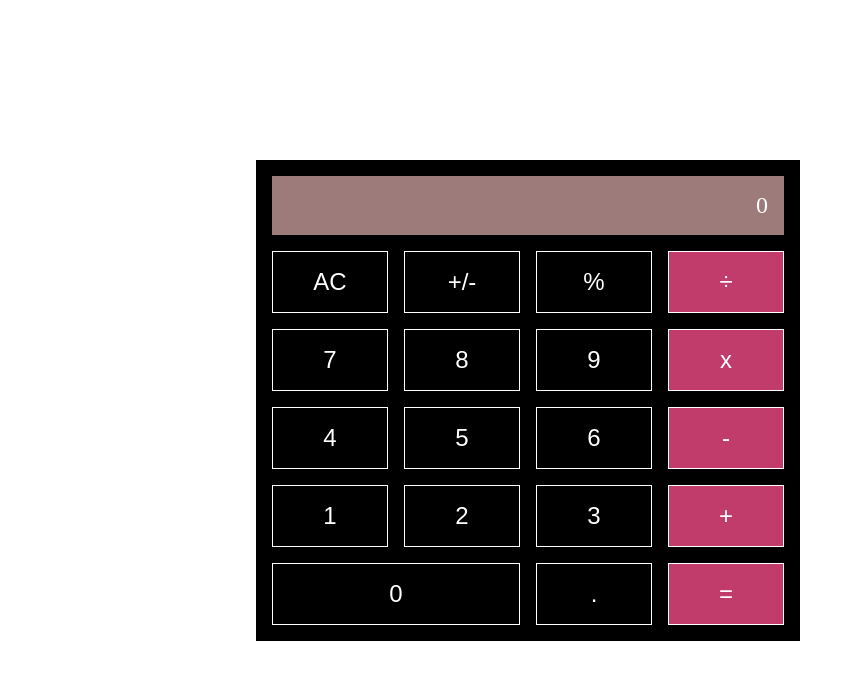
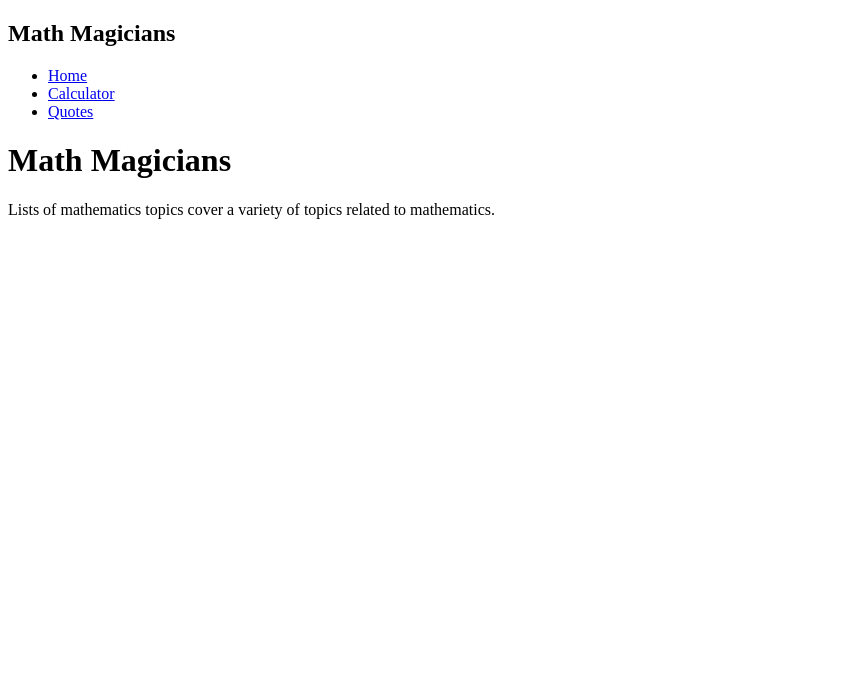
Before and after one commit to asharanjith/math-magicians, a React (Create React App) app: page /Quotes in a window 1280 px wide. Shown: the top 680 px of the page, without its empty margins (0-855 px from the left). Built offline with nearby package versions, Linux system fonts and the light colour scheme.

Commit message:
Add home page and quotes page using Routes

```diff
--- a/package.json
+++ b/package.json
@@ -9,6 +9,7 @@
     "big.js": "^6.2.1",
     "react": "^18.2.0",
     "react-dom": "^18.2.0",
+    "react-router-dom": "^6.4.5",
     "react-scripts": "^5.0.1",
     "web-vitals": "^2.1.4"
   },
--- a/src/App.js
+++ b/src/App.js
@@ -1,6 +1,10 @@
 import React from 'react';
+import { Route, Routes } from 'react-router-dom';
 import './App.css';
 import Calculator from './components/calculator';
+import Home from './components/Pages/Home';
+import Quotes from './components/Pages/Quotes';
+import Navbar from './components/Navbar';
 
 class App extends React.Component {
   constructor(props) {
@@ -10,9 +14,15 @@ class App extends React.Component {
 
   render() {
     return (
-      <div className="App">
-        <Calculator />
-      </div>
+      <>
+        <Navbar />
+        <Routes>
+          <Route path="/" element={<Home />} />
+          <Route path="Calculator" element={<Calculator />} />
+          <Route path="Quotes" element={<Quotes />} />
+
+        </Routes>
+      </>
     );
   }
 }
--- /dev/null
+++ b/src/components/Navbar.js
@@ -0,0 +1,30 @@
+import React from 'react';
+import { Link } from 'react-router-dom';
+
+class Navbar extends React.Component {
+  constructor(props) {
+    super(props);
+    this.state = { };
+  }
+
+  render() {
+    return (
+      <nav className="navbar">
+        <h1 className="navbar__title">Math Magicians</h1>
+        <ul className="navbar__links">
+          <li><Link to="/" className="navbar__link">Home</Link></li>
+          <li>
+            {' '}
+            <Link to="Calculator" className="navbar__link">Calculator</Link>
+          </li>
+          <li>
+            {' '}
+            <Link to="Quotes" className="navbar__link">Quotes</Link>
+          </li>
+        </ul>
+      </nav>
+    );
+  }
+}
+
+export default Navbar;
--- /dev/null
+++ b/src/components/Pages/Home.js
@@ -0,0 +1,14 @@
+import React from 'react';
+
+const Home = () => {
+  <div>
+    <h1>Welcome to our page</h1>
+    <p>
+      Lists of mathematics topics cover a variety of topics related to
+      mathematics.
+      {' '}
+    </p>
+  </div>;
+};
+
+export default Home;
--- /dev/null
+++ b/src/components/Pages/Quotes.js
@@ -0,0 +1,14 @@
+import React from 'react';
+
+const Quotes = () => (
+  <div>
+    <h1>Math Magicians</h1>
+    <p>
+      Lists of mathematics topics cover a variety of topics related to
+      mathematics.
+      {' '}
+    </p>
+  </div>
+);
+
+export default Quotes;
--- a/src/index.js
+++ b/src/index.js
@@ -1,10 +1,13 @@
 import React from 'react';
 import ReactDOM from 'react-dom/client';
+import { BrowserRouter as Router } from 'react-router-dom';
 import App from './App';
 
 const root = ReactDOM.createRoot(document.getElementById('root'));
 root.render(
   <React.StrictMode>
-    <App />
+    <Router>
+      <App />
+    </Router>
   </React.StrictMode>,
 );
```
Also changed, not shown: 2 other files (tests, documents, lock files or other folders).
